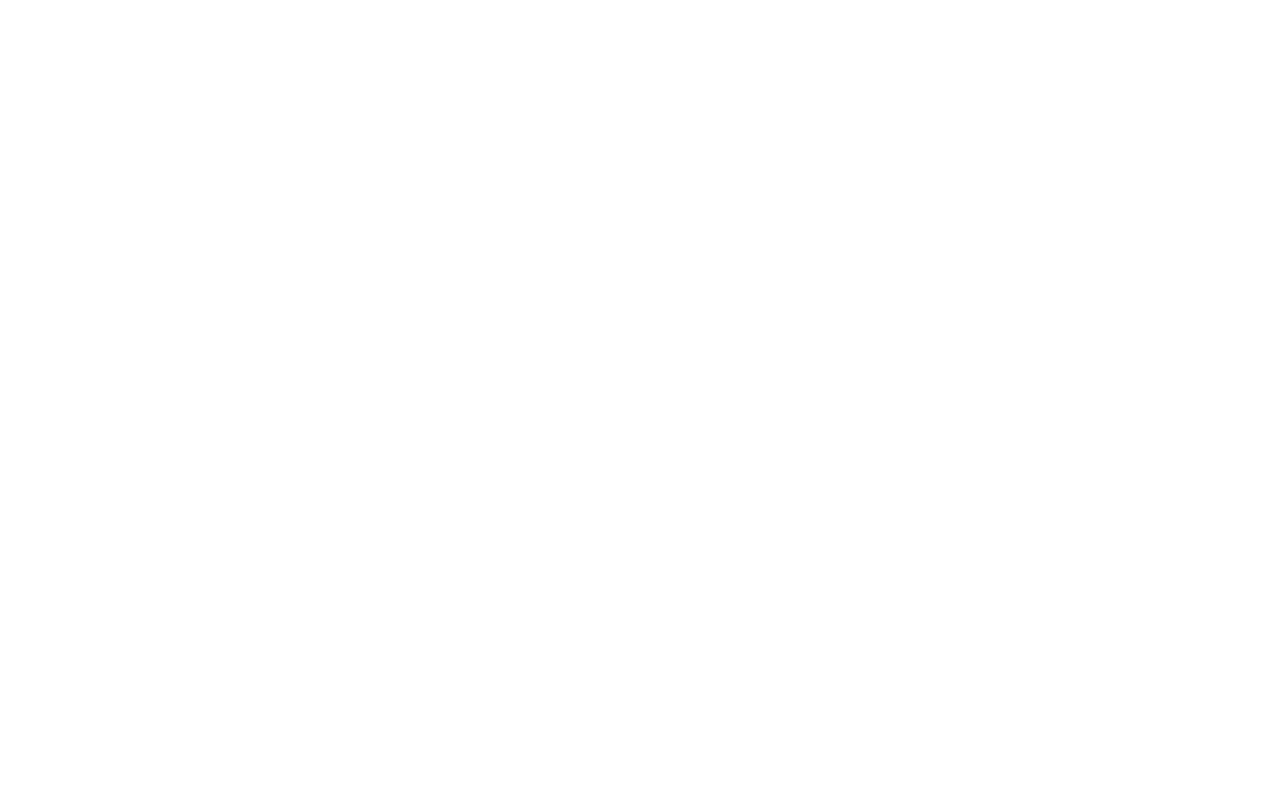
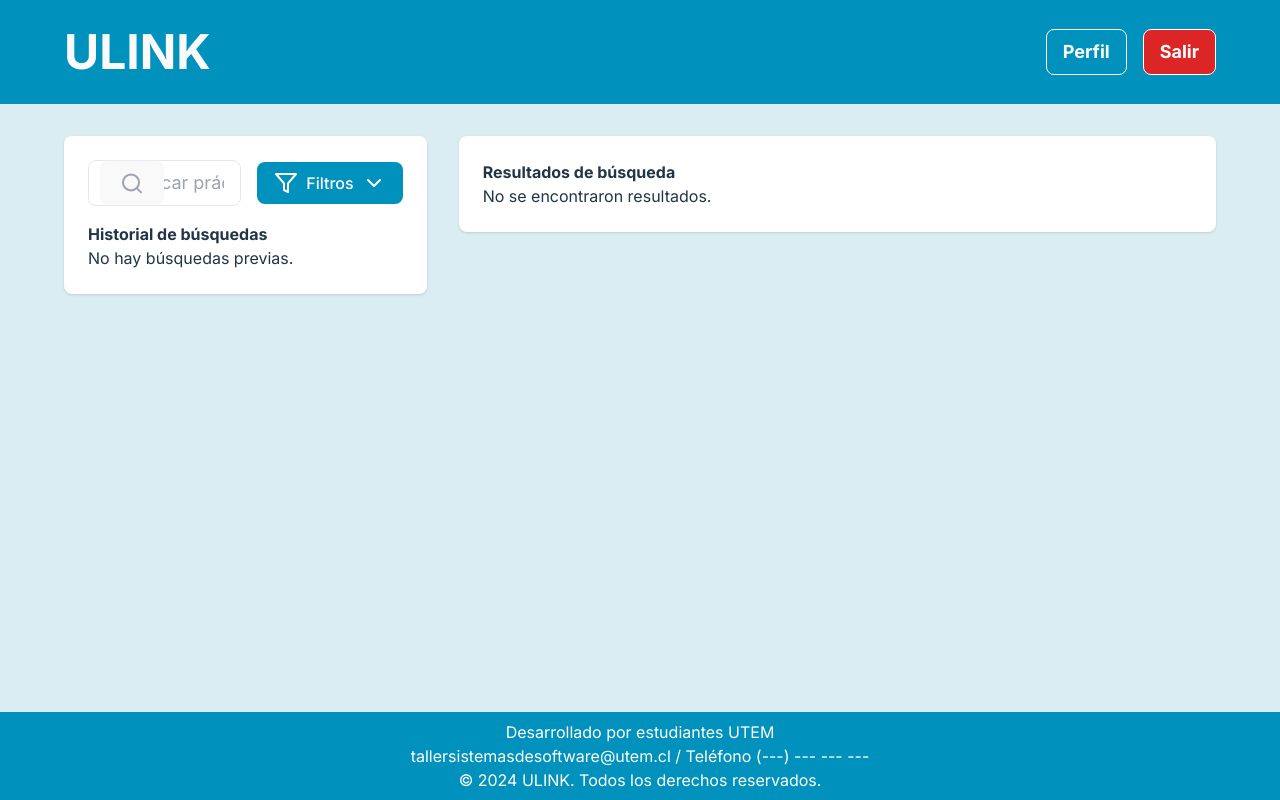
Before and after one commit to gallinero-pateado/front-practica, a React (Vite) app: page /search in a window 1280 px wide. Before the commit this address had no page. Built offline with nearby package versions, Linux system fonts and the light colour scheme.

Commit message:
mas cambios de colores y archivo de busqueda y filtro

```diff
--- a/package.json
+++ b/package.json
@@ -12,6 +12,7 @@
   "dependencies": {
     "axios": "^1.7.7",
     "firebase": "^10.14.0",
+    "lucide-react": "^0.452.0",
     "react": "^18.3.1",
     "react-dom": "^18.3.1",
     "react-router-dom": "^6.26.2",
--- a/src/App.jsx
+++ b/src/App.jsx
@@ -16,7 +16,7 @@
 import Upractica from './components_crud/upractica'; // Componente para actualizar prácticas
 import Dpractica from './components_crud/dpractica'; // Componente para eliminar prácticas
 import Gpracticas from './components_crud/gpracticas'; // Componente para que las empresas lean prácticas
-
+import SearchComponent from './components_busqueda/search';
 const App = () => {
   return (
     <Router>
@@ -42,6 +42,7 @@
         <Route path="/upractica" element={<Layout2><Upractica /></Layout2>} />
         <Route path="/dpractica" element={<Layout2><Dpractica /></Layout2>} />
         <Route path="/gpracticas" element={<Layout2><Gpracticas /></Layout2>} />
+        <Route path="/search" element={<Layout2><SearchComponent /></Layout2>} />
       </Routes>
     </Router>
   );
--- /dev/null
+++ b/src/components_busqueda/search.jsx
@@ -0,0 +1,174 @@
+import React, { useState } from 'react';
+import { Search, Filter, ChevronDown, X } from 'lucide-react';
+
+const SearchComponent = () => {
+    const [searchTerm, setSearchTerm] = useState('');
+    const [showFilters, setShowFilters] = useState(false);
+    const [filters, setFilters] = useState({
+        publishDate: '',
+        area: '',
+        location: '',
+        schedule: '',
+        modality: '',
+    });
+    const [searchResults, setSearchResults] = useState([]);
+    const [searchHistory, setSearchHistory] = useState([]);
+
+    const handleSearch = (e) => {
+        e.preventDefault();
+        // Implementa la lógica para manejar la búsqueda aquí
+        setSearchTerm('');
+    };
+
+    const handleFilterChange = (e) => {
+        const value = e.target.value;
+        setFilters({ ...filters, [e.target.name]: value });
+    };
+
+    const applyFilters = () => {
+        setShowFilters(false);
+        // Implementa la lógica para aplicar filtros aquí
+    };
+
+    const handleRemoveSearchTerm = (termToRemove) => {
+        setSearchHistory((prevHistory) => prevHistory.filter(term => term !== termToRemove));
+    };
+
+    return (
+        <main className="flex-grow p-8">
+            <div className="max-w-6xl mx-auto grid grid-cols-1 md:grid-cols-12 gap-8">
+                <div className="col-span-12 md:col-span-4 flex flex-col">
+                    <div className="bg-white p-6 rounded-lg shadow mb-4 flex-grow">
+                        <div className="flex items-center mb-4">
+                            <form onSubmit={handleSearch} className="flex-grow mr-4">
+                                <div className="relative">
+                                    <input
+                                        type="text"
+                                        value={searchTerm}
+                                        onChange={(e) => setSearchTerm(e.target.value)}
+                                        placeholder="Buscar prácticas..."
+                                        className="w-full p-2 pl-10 pr-4 border rounded-lg text-lg font-ubuntu"
+                                    />
+                                    <button type="submit" className="absolute left-3 top-1/2 transform -translate-y-1/2 text-gray-400">
+                                        <Search />
+                                    </button>
+                                </div>
+                            </form>
+                            <button
+                                onClick={() => setShowFilters(!showFilters)}
+                                className="flex items-center bg-[#0092bc] text-white px-4 py-2 rounded-lg"
+                            >
+                                <Filter className="mr-2" />
+                                Filtros
+                                <ChevronDown className="ml-2" />
+                            </button>
+                        </div>
+
+                        {/* Historial de búsquedas */}
+                        <h3 className="font-bold mt-4">Historial de búsquedas</h3>
+                        {searchHistory.length > 0 ? (
+                            <ul>
+                                {searchHistory.map((term, index) => (
+                                    <li key={index} className="flex justify-between items-center mb-2">
+                                        <span>{term}</span>
+                                        <button
+                                            onClick={() => handleRemoveSearchTerm(term)}
+                                            className="text-red-500 hover:underline"
+                                        >
+                                            <X className="w-5 h-5" />
+                                        </button>
+                                    </li>
+                                ))}
+                            </ul>
+                        ) : (
+                            <p>No hay búsquedas previas.</p>
+                        )}
+
+                        {/* Filtros */}
+                        {showFilters && (
+                            <div className="mt-4">
+                                <h3 className="font-bold">Filtros</h3>
+                                <div className="mb-2">
+                                    <label className="block mb-1">Fecha de publicación:</label>
+                                    <input
+                                        type="date"
+                                        name="publishDate"
+                                        value={filters.publishDate}
+                                        onChange={handleFilterChange}
+                                        className="w-full p-2 border rounded"
+                                    />
+                                </div>
+                                <div className="mb-2">
+                                    <label className="block mb-1">Área:</label>
+                                    <input
+                                        type="text"
+                                        name="area"
+                                        value={filters.area}
+                                        onChange={handleFilterChange}
+                                        className="w-full p-2 border rounded"
+                                        placeholder="Ej. Tecnología"
+                                    />
+                                </div>
+                                <div className="mb-2">
+                                    <label className="block mb-1">Ubicación:</label>
+                                    <input
+                                        type="text"
+                                        name="location"
+                                        value={filters.location}
+                                        onChange={handleFilterChange}
+                                        className="w-full p-2 border rounded"
+                                        placeholder="Ej. Santiago"
+                                    />
+                                </div>
+                                <div className="mb-2">
+                                    <label className="block mb-1">Horario:</label>
+                                    <input
+                                        type="text"
+                                        name="schedule"
+                                        value={filters.schedule}
+                                        onChange={handleFilterChange}
+                                        className="w-full p-2 border rounded"
+                                        placeholder="Ej. Part-time"
+                                    />
+                                </div>
+                                <div className="mb-2">
+                                    <label className="block mb-1">Modalidad:</label>
+                                    <input
+                                        type="text"
+                                        name="modality"
+                                        value={filters.modality}
+                                        onChange={handleFilterChange}
+                                        className="w-full p-2 border rounded"
+                                        placeholder="Ej. Remoto"
+                                    />
+                                </div>
+                                <button onClick={applyFilters} className="bg-[#0092bc] text-white px-4 py-2 rounded">
+                                    Aplicar filtros
+                                </button>
+                            </div>
+                        )}
+                    </div>
+                </div>
+
+                <div className="col-span-12 md:col-span-8">
+                    <div className="bg-white p-6 rounded-lg shadow">
+                        <h3 className="font-bold">Resultados de búsqueda</h3>
+                        {searchResults.length > 0 ? (
+                            <ul>
+                                {searchResults.map((result, index) => (
+                                    <li key={index} className="py-2 border-b last:border-b-0">
+                                        {result}
+                                    </li>
+                                ))}
+                            </ul>
+                        ) : (
+                            <p>No se encontraron resultados.</p>
+                        )}
+                    </div>
+                </div>
+            </div>
+        </main>
+    );
+};
+
+export default SearchComponent;
--- a/src/components_profile/layout2.jsx
+++ b/src/components_profile/layout2.jsx
@@ -7,7 +7,7 @@
             {/* Header */}
             <header className="bg-[#0092BC] text-white p-7">
                 <div className="max-w-6xl mx-auto flex justify-between items-center">
-                    <Link to="/rpractica" className="text-5xl font-bold italic">ULINK</Link>
+                    <Link to="/search" className="text-5xl font-bold italic">ULINK</Link>
                     {/* Solo muestra los botones si no es una página de Logout */}
                     {!isLogout && (
                         <div className="flex items-center space-x-4">
```
Also changed, not shown: src/components_login/complete_profile.jsx (+7 -7 lines), 1 other file (tests, documents, lock files or other folders).
